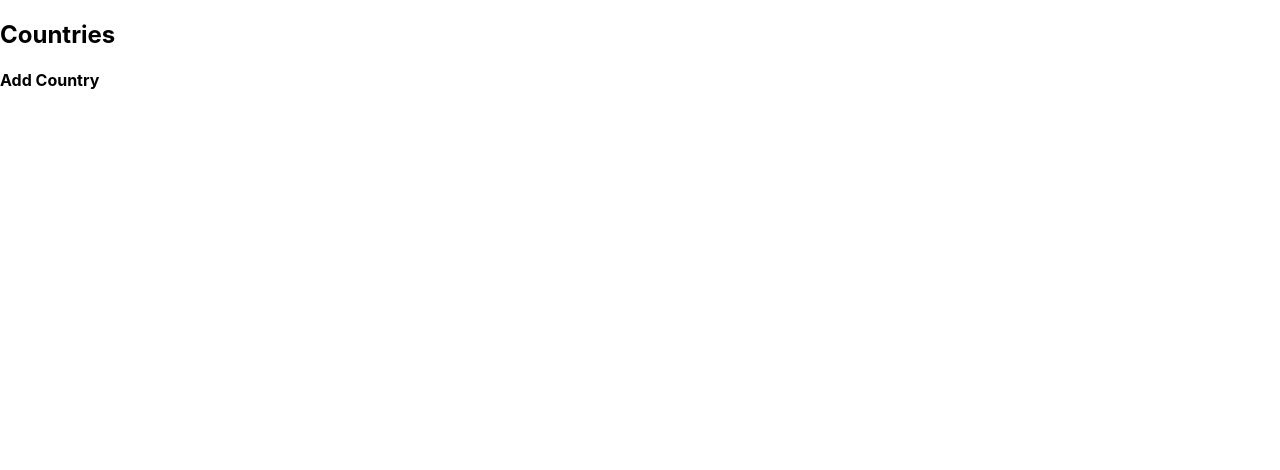
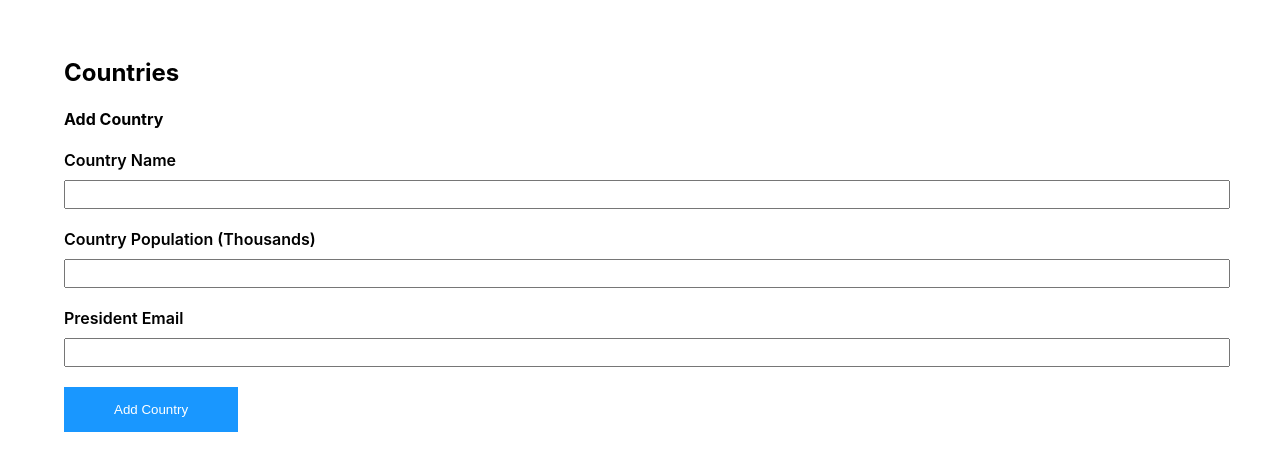
Before and after one commit to priyan1995/React-fundamenals, a React (Create React App) app: page /country-list in a window 1280 px wide. Shown: the top 470 px of the page. Built offline with nearby package versions, Linux system fonts and the light colour scheme.

Commit message:
form added with props

```diff
--- a/src/App.css
+++ b/src/App.css
@@ -6,3 +6,7 @@ td {
   border: 1px solid gray;
   padding: 7px;
 }
+
+.pd-common-container{
+  padding: 3% 5%;
+}
--- a/src/components/Common-Components/AddCountryForm.jsx
+++ b/src/components/Common-Components/AddCountryForm.jsx
@@ -1,12 +1,34 @@
-import React from 'react';
+import React, { useState } from 'react';
+import { InputText } from './InputText';
+import { SubmitButton } from './SubmitButton';
 
 export const AddCountryForm = () => {
+
+
     return (
         <>
             <h4>Add Country</h4>
 
             <div className="pd-country-form-div">
 
+                <InputText
+                    label="Country Name"
+                    type="text"
+                />
+
+                <InputText
+                    label="Country Population (Thousands)"
+                    type="number"
+                />
+
+                <InputText
+                    label="President Email"
+                    type="email"
+                />
+
+                <SubmitButton label="Add Country" />
+
+
             </div>
         </>
     )
--- /dev/null
+++ b/src/components/Common-Components/InputText.jsx
@@ -0,0 +1,17 @@
+import React, { useState } from 'react';
+import './common-component.css';
+
+export const InputText = (props) => {
+
+    const [inputValue, setInputValue] = useState();
+
+    console.log(inputValue);
+    return (
+        <>
+            <div className="pd-form-group">
+                <label>{props.label}</label>
+                <input type={props.inputType} value={inputValue} onChange={(e) => setInputValue(e.target.value)} />
+            </div>
+        </>
+    )
+}
--- /dev/null
+++ b/src/components/Common-Components/SubmitButton.jsx
@@ -0,0 +1,10 @@
+import React from 'react';
+import './common-component.css';
+
+export const SubmitButton = (props) => {
+    return (
+        <>
+            <button className="pd-submit-button">{props.label}</button>
+        </>
+    )
+}
--- /dev/null
+++ b/src/components/Common-Components/common-component.css
@@ -0,0 +1,20 @@
+label{
+    display: block;
+    margin-bottom: 10px;
+    font-weight: 600;
+}
+
+.pd-form-group input{
+    padding: 5px;
+    width: 100%;
+    margin-bottom: 20px;
+}
+
+.pd-submit-button{
+    border: none;
+    padding: 15px 50px;
+    background: #1997ff;
+    color: white;
+    cursor: pointer;
+    outline: none !important;
+}
--- a/src/components/Countries.jsx
+++ b/src/components/Countries.jsx
@@ -4,9 +4,12 @@ import { AddCountryForm } from './Common-Components/AddCountryForm';
 export const Countries = () => {
     return (
         <>
-            <h2>Countries</h2>
 
-            <AddCountryForm />
+            <div className="pd-common-container">
+                <h2>Countries</h2>
+
+                <AddCountryForm />
+            </div>
         </>
     )
 }
```
